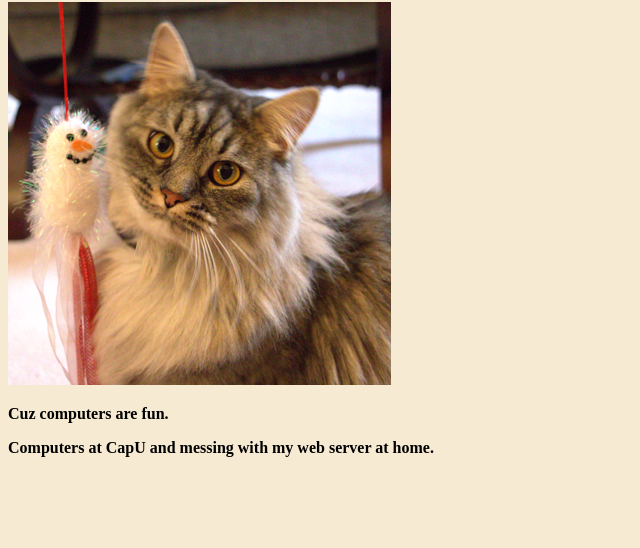
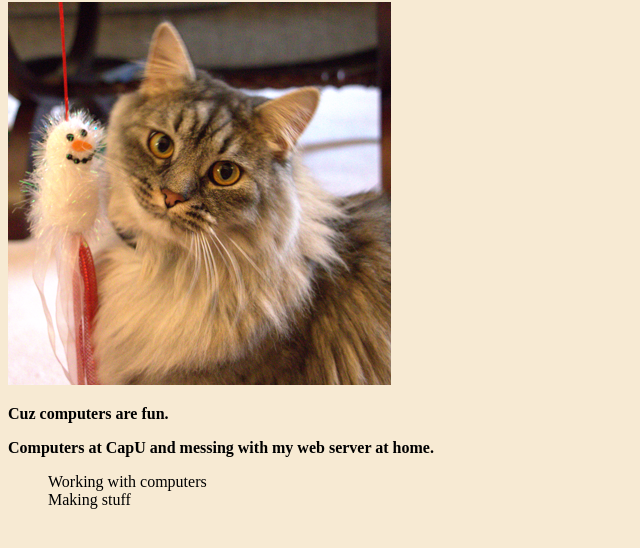
Before and after one commit to DanielM39/DanielM39.github.io, a plain HTML site: page index.html in a window 1280 px wide. Shown: the part 78-626 px from the top of the page, without its empty margins (0-640 px from the left). Drawn offline with Linux system fonts and the light colour scheme.

Commit message:
Adding list

```diff
--- a/index.html
+++ b/index.html
@@ -23,5 +23,12 @@
                 Computers at CapU and messing with my web server at home.
             </b></p>
         </div>
+        <div class="list">
+            <ol>
+                Working with computers<br>
+                Making stuff<br>
+
+            </ol>
+        </div>
     </body>
 </html>
```
